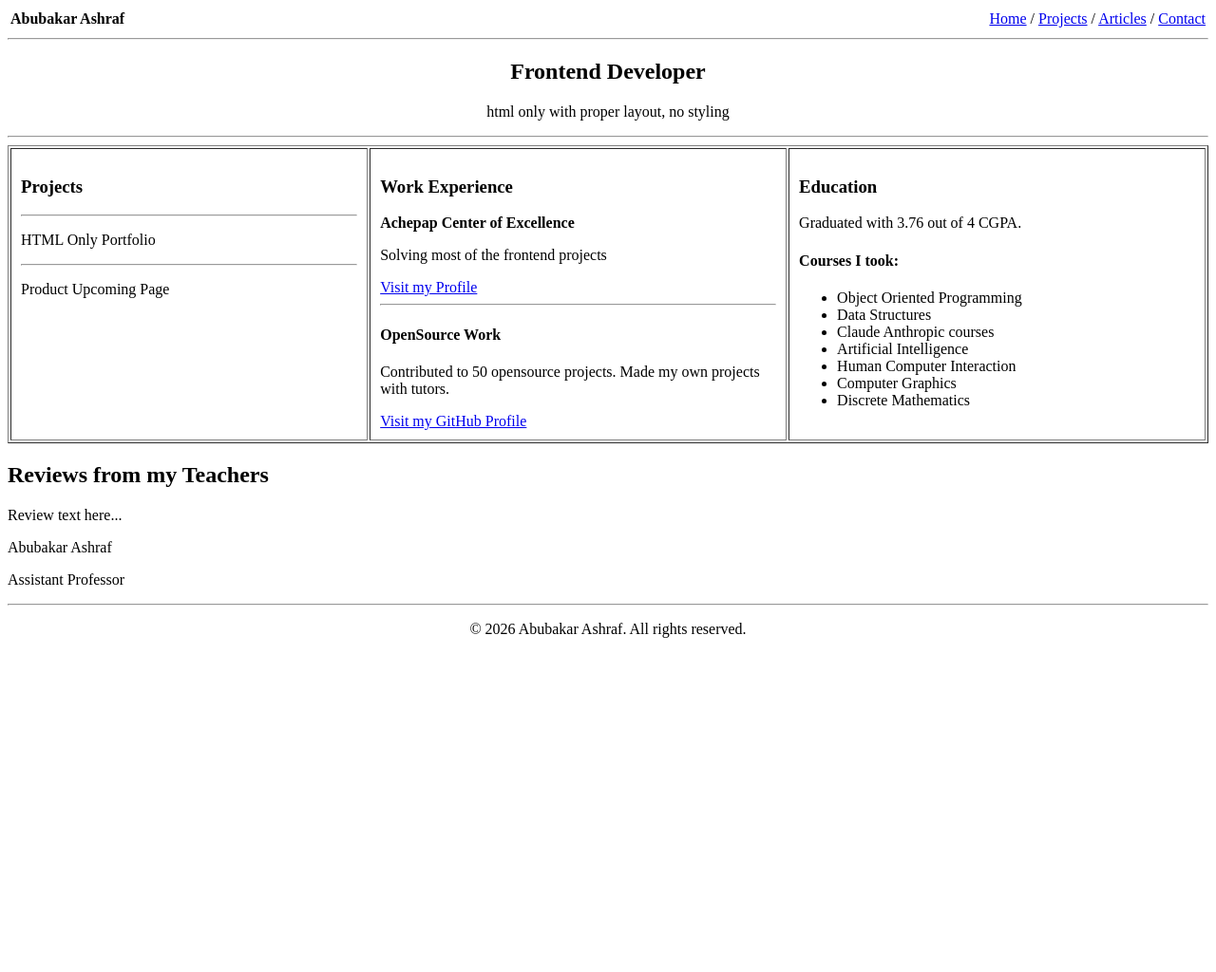
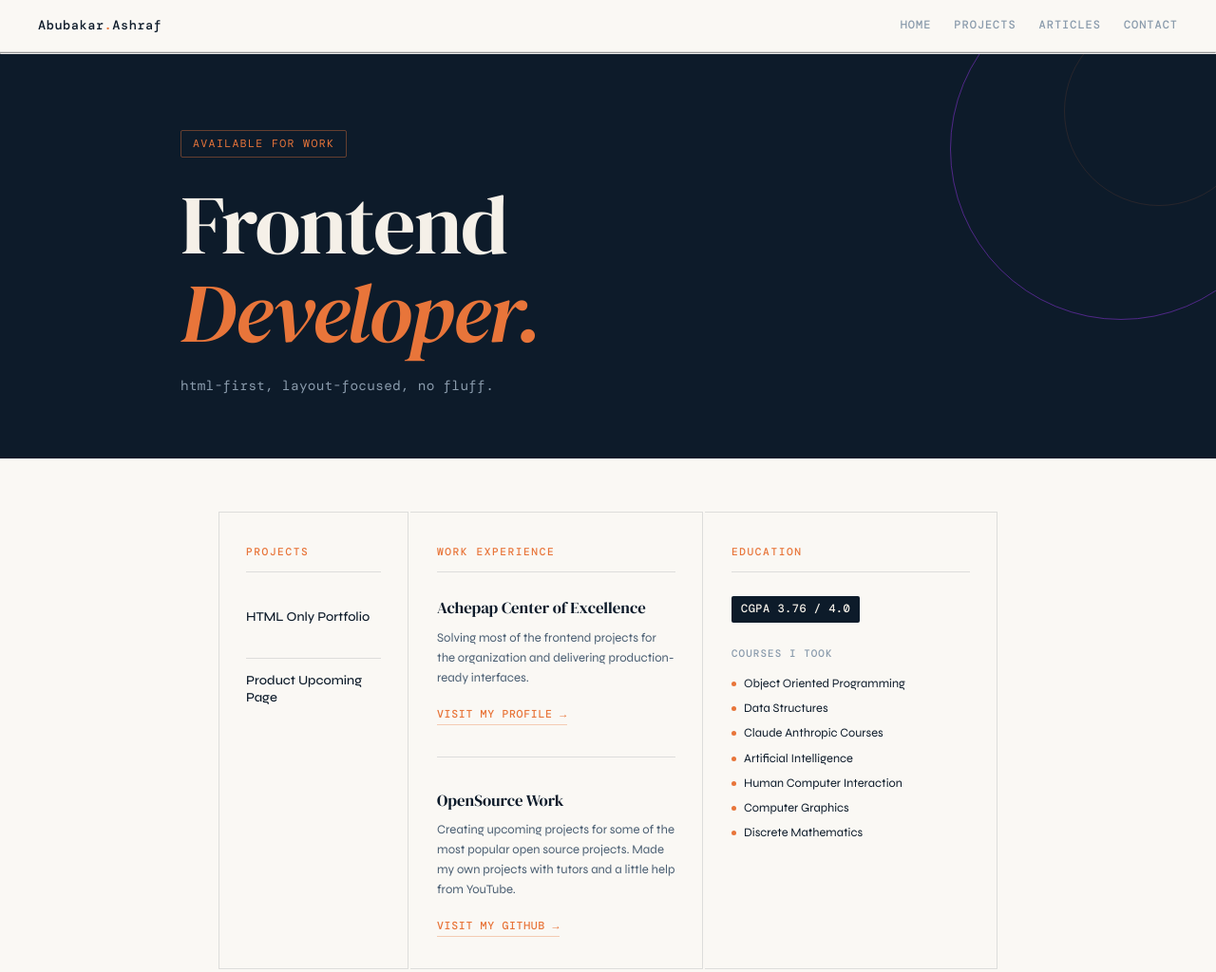
Before and after one commit to Moashralphy/my-code, a plain HTML site: page Index.html in a window 1280 px wide. Shown: the top 1024 px of the page at 95% size. Before the commit the page ends 800 px from the top, so only its background shows below. Drawn offline with nearby package versions, Linux system fonts and the light colour scheme.

Commit message:
update modified:   Index.html and new file:   style.css.css

```diff
--- a/Index.html
+++ b/Index.html
@@ -4,101 +4,138 @@
     <meta charset="UTF-8">
     <meta name="viewport" content="width=device-width, initial-scale=1.0">
     <title>Index</title>
+
+     <!-- Google Fonts -->
+  <link href="https://fonts.googleapis.com/css2?family=DM+Serif+Display:ital@0;1&family=DM+Mono:wght@400;500&family=Syne:wght@400;500;700&display=swap" rel="stylesheet"/>
+
+   <link rel="stylesheet" href="style.css.css">
 </head>
 <body>
+
+
     <!-- HEADER -->
-    <header>
-        <table width="100%">
-            <tr>
-                <td><strong>Abubakar  Ashraf</strong></td>
-                <td align="right">
-                    <a href="#">Home</a> /
-                    <a href="#">Projects</a> /
-                    <a href="#">Articles</a> /
+   <header class="site-header">
+  <span class="site-name">Abubakar<span class="dot">.</span>Ashraf</span>
+  <nav class="header-links">
+    <a href="#">Home</a>
+    <a href="#">Projects</a>
+    <a href="#">Articles</a>
     <a href="#">Contact</a>
-                </td>
-            </tr>
-        </table>
+  </nav>
 </header>
-
     <hr>
 
     <!-- HERO -->
-    <section align="center">
-        <h1>Frontend Developer</h1>
-        <p>html only with proper layout, no styling</p>
+
+    <header class="hero">
+    <div class="hero-inner">
+      <span class="hero-tag">Available for work</span>
+      <h1>Frontend<br><em>Developer.</em></h1>
+      <p class="hero-sub">html-first, layout-focused, no fluff.</p>
+    </div>
+  </header>
+
+    <!-- MAIN CONTENT -->
+     <!-- 3-COLUMN GRID -->
+  <main class="main-grid">
+
+    <!-- PROJECTS -->
+    <section class="col">
+      <h2 class="col-heading">Projects</h2>
+
+      <a href="#" class="project-link">
+        <div class="proj-name">HTML Only Portfolio</div>
+        <div class="proj-arrow">→ View</div>
+      </a>
+      <a href="#" class="project-link">
+        <div class="proj-name">Product Upcoming Page</div>
+        <div class="proj-arrow">→ View</div>
+      </a>
     </section>
 
-    <hr>
+    <!-- WORK EXPERIENCE -->
+    <section class="col">
+      <h2 class="col-heading">Work Experience</h2>
 
-    <!-- MAIN CONTENT -->
-    <main>
-        <table border="1" width="100%" cellpadding="10">
-            <tr>
+      <div class="work-block">
+        <h3 class="work-title">Achepap Center of Excellence</h3>
+        <p class="work-desc">Solving most of the frontend projects for the organization and delivering production-ready interfaces.</p>
+        <a href="#" class="work-link">Visit my Profile →</a>
+      </div>
 
-                <!-- PROJECTS -->
-                <td width="30%" valign="top">
-                    <h3>Projects</h3>
-                    <hr>
-                    <p>HTML Only Portfolio</p>
-                    <hr>
-                    <p>Product Upcoming Page</p>
-                </td>
-
-                <!-- EXPERIENCE -->
-                <td width="35%" valign="top">
-                    <h3>Work Experience</h3>
-
-                    <p><strong>Achepap Center of Excellence</strong></p>
-                    <p>Solving most of the frontend projects</p>
-                    <a href="#">Visit my Profile</a>
-
-                    <hr>
-
-                    <h4>OpenSource Work</h4>
-                    <p>
-                        Contributed to 50 opensource projects.
-                        Made my own projects with tutors.
-                    </p>
-                    <a href="https://github.com/Moashralphy">Visit my GitHub Profile</a>
-                </td>
+      <div class="work-block">
+        <h3 class="work-title">OpenSource Work</h3>
+        <p class="work-desc">Creating upcoming projects for some of the most popular open source projects. Made my own projects with tutors and a little help from YouTube.</p>
+        <a href="#" class="work-link">Visit my GitHub →</a>
+      </div>
+    </section>
 
     <!-- EDUCATION -->
-                <td width="35%" valign="top">
-                    <h3>Education</h3>
-                    <p>
-                        Graduated with 3.76 out of 4 CGPA.
-                    </p>
+    <section class="col">
+      <h2 class="col-heading">Education</h2>
 
-                    <h4>Courses I took:</h4>
-                    <ul>
+      <span class="cgpa-badge">CGPA 3.76 / 4.0</span>
+
+      <p class="courses-label">Courses I took</p>
+      <ul class="course-list">
         <li>Object Oriented Programming</li>
         <li>Data Structures</li>
-                        <li>Claude Anthropic courses</li>
+        <li>Claude Anthropic Courses</li>
         <li>Artificial Intelligence</li>
         <li>Human Computer Interaction</li>
         <li>Computer Graphics</li>
         <li>Discrete Mathematics</li>
       </ul>
-                </td>
+    </section>
 
-            </tr>
-        </table>
   </main>
 
    <!-- Reviews Section -->
-<section>
-<h2>Reviews from my Teachers</h2>
-<!-- Card grid -->
-<div class="cards-grid" border="1" cellpadding="10">
-<!-- Repeat this card for each review -->
-<div class="card">
-<p class="review-text">Review text here...</p>
-<p class="name">Abubakar Ashraf</p>
-<p class="role">Assistant Professor</p>
+<section class="reviews-section">
+  <div class="reviews-inner">
+
+    <p class="section-tag">Kind Words</p>
+    <h2 class="section-title">Reviews from my Teachers</h2>
+
+    <div class="reviews-grid">
+
+      <div class="review-card">
+        <span class="quote-mark">"</span>
+        <p class="review-text">Kindly write your honest reviews here.</p>
+        <div class="reviewer">
+          <div class="reviewer-avatar">AA</div>
+          <div>
+            <p class="reviewer-name">Abubakar Ashraf</p>
+            <p class="reviewer-role">IT Support</p>
+          </div>
+        </div>
       </div>
 
+      <div class="review-card">
+        <span class="quote-mark">"</span>
+        <p class="review-text">Kindly write your honest reviews here.</p>
+        <div class="reviewer">
+          <div class="reviewer-avatar">AA</div>
+          <div>
+            <p class="reviewer-name">Abubakar Ashraf</p>
+            <p class="reviewer-role">IT Support</p>
+          </div>
+        </div>
+      </div>
 
+      <div class="review-card">
+        <span class="quote-mark">"</span>
+        <p class="review-text">Kindly write your honest reviews here.</p>
+        <div class="reviewer">
+          <div class="reviewer-avatar">AA</div>
+          <div>
+            <p class="reviewer-name">Abubakar Ashraf</p>
+            <p class="reviewer-role">IT Support</p>
+          </div>
+        </div>
+      </div>
+
+    </div>
   </div>
 </section>
 
@@ -106,5 +143,6 @@
     <!-- FOOTER -->
     <footer align="center">
         <p>&copy; 2026 Abubakar  Ashraf. All rights reserved.</p>
+    </footer>
 </body>
 </html>
--- /dev/null
+++ b/style.css.css
@@ -0,0 +1,499 @@
+:root {
+  --navy:       #0d1b2a;
+  --navy-mid:   #1b2e42;
+  --navy-light: #243852;
+  --cream:      #f5f0e8;
+  --warm-white: #faf8f4;
+  --accent:     #e8753a;
+  --accent-soft:#f3dece;
+  --muted:      #8a9bac;
+  --text-body:  #4a5e72;
+  --border:     rgba(13, 27, 42, 0.12);
+
+  --serif: 'DM Serif Display', Georgia, serif;
+  --sans:  'Syne', sans-serif;
+  --mono:  'DM Mono', monospace;
+}
+
+/* ─── RESET ─── */
+*, *::before, *::after {
+  box-sizing: border-box;
+  margin: 0;
+  padding: 0;
+}
+
+html {
+  font-size: 16px;
+}
+
+/* ─── SITE HEADER ─── */
+.site-header {
+  display: flex;
+  align-items: center;
+  justify-content: space-between;
+  padding: 1rem 2.5rem;
+  border-bottom: 1px solid var(--border);
+  background: var(--warm-white);
+}
+
+.site-name {
+  font-family: var(--mono);
+  font-size: 0.85rem;
+  font-weight: 500;
+  color: var(--navy);
+  letter-spacing: 0.04em;
+}
+
+.site-name .dot {
+  color: var(--accent);
+}
+
+.header-links {
+  display: flex;
+  gap: 1.5rem;
+}
+
+.header-links a {
+  font-family: var(--mono);
+  font-size: 0.75rem;
+  font-weight: 500;
+  letter-spacing: 0.08em;
+  text-transform: uppercase;
+  color: var(--muted);
+  text-decoration: none;
+  transition: color 0.2s;
+}
+
+.header-links a:hover {
+  color: var(--accent);
+}
+
+/* ─── RESPONSIVE ─── */
+@media (max-width: 700px) {
+  .site-header {
+    flex-direction: column;
+    align-items: flex-start;
+    gap: 0.75rem;
+    padding: 1rem 1.25rem;
+  }
+
+  .header-links {
+    gap: 1rem;
+  }
+}
+
+body {
+  background: var(--warm-white);
+  color: var(--navy);
+  font-family: var(--sans);
+  line-height: 1.65;
+  min-height: 100vh;
+}
+
+/* ─── HERO / PAGE HEADER ─── */
+.hero {
+  background: var(--navy);
+  color: var(--cream);
+  padding: 5rem 2.5rem 4rem;
+  position: relative;
+  overflow: hidden;
+}
+
+.hero::before {
+  content: '';
+  position: absolute;
+  top: -80px;
+  right: -80px;
+  width: 360px;
+  height: 360px;
+  border-radius: 50%;
+  border: 1px solid rgba(136, 52, 214, 0.548);
+}
+
+.hero::after {
+  content: '';
+  position: absolute;
+  top: -40px;
+  right: -40px;
+  width: 200px;
+  height: 200px;
+  border-radius: 50%;
+  border: 1px solid rgba(232, 117, 58, 0.12);
+}
+
+.hero-inner {
+  max-width: 900px;
+  margin: 0 auto;
+  position: relative;
+  z-index: 1;
+}
+
+.hero-tag {
+  display: inline-block;
+  font-family: var(--mono);
+  font-size: 0.72rem;
+  letter-spacing: 0.12em;
+  text-transform: uppercase;
+  color: var(--accent);
+  border: 1px solid rgba(232, 117, 58, 0.4);
+  padding: 4px 12px;
+  border-radius: 2px;
+  margin-bottom: 1.5rem;
+}
+
+.hero h1 {
+  font-family: var(--serif);
+  font-size: clamp(3rem, 7vw, 5.5rem);
+  font-weight: 400;
+  line-height: 1.05;
+  color: var(--cream);
+  letter-spacing: -0.02em;
+}
+
+.hero h1 em {
+  font-style: italic;
+  color: var(--accent);
+}
+
+.hero-sub {
+  margin-top: 1.25rem;
+  font-size: 0.9rem;
+  color: var(--muted);
+  letter-spacing: 0.02em;
+  font-family: var(--mono);
+}
+
+/* ─── MAIN 3-COLUMN GRID ─── */
+.main-grid {
+  max-width: 900px;
+  margin: 0 auto;
+  padding: 3.5rem 2.5rem 5rem;
+  display: grid;
+  grid-template-columns: 200px 1fr 1fr;
+  gap: 2px;
+}
+
+/* ─── COLUMNS ─── */
+.col {
+  padding: 2rem 1.75rem;
+  border: 1px solid var(--border);
+  transition: background 0.15s;
+}
+
+.col + .col {
+  border-left: none;
+}
+
+.col:hover {
+  background: #fdf9f5;
+}
+
+.col-heading {
+  font-family: var(--mono);
+  font-size: 0.7rem;
+  font-weight: 500;
+  letter-spacing: 0.14em;
+  text-transform: uppercase;
+  color: var(--accent);
+  margin-bottom: 1.5rem;
+  padding-bottom: 0.75rem;
+  border-bottom: 1px solid var(--border);
+}
+
+/* ─── PROJECTS ─── */
+.project-link {
+  display: block;
+  text-decoration: none;
+  padding: 0.85rem 0;
+  border-bottom: 1px solid var(--border);
+  transition: padding-left 0.2s;
+}
+
+.project-link:last-child {
+  border-bottom: none;
+}
+
+.project-link:hover {
+  padding-left: 6px;
+}
+
+.proj-name {
+  font-size: 0.85rem;
+  font-weight: 500;
+  color: var(--navy);
+  line-height: 1.35;
+}
+
+.proj-arrow {
+  font-size: 0.7rem;
+  color: var(--accent);
+  margin-top: 2px;
+  opacity: 0;
+  transition: opacity 0.2s;
+}
+
+.project-link:hover .proj-arrow {
+  opacity: 1;
+}
+
+/* ─── WORK EXPERIENCE ─── */
+.work-block {
+  margin-bottom: 2rem;
+  padding-bottom: 2rem;
+  border-bottom: 1px solid var(--border);
+}
+
+.work-block:last-child {
+  border-bottom: none;
+  margin-bottom: 0;
+  padding-bottom: 0;
+}
+
+.work-title {
+  font-family: var(--serif);
+  font-size: 1.05rem;
+  font-weight: 400;
+  color: var(--navy);
+  margin-bottom: 0.4rem;
+}
+
+.work-desc {
+  font-size: 0.82rem;
+  color: var(--text-body);
+  line-height: 1.6;
+  margin-bottom: 0.85rem;
+}
+
+.work-link {
+  display: inline-flex;
+  align-items: center;
+  gap: 6px;
+  font-family: var(--mono);
+  font-size: 0.72rem;
+  font-weight: 500;
+  letter-spacing: 0.06em;
+  text-transform: uppercase;
+  color: var(--accent);
+  text-decoration: none;
+  border-bottom: 1px solid rgba(232, 117, 58, 0.35);
+  padding-bottom: 1px;
+  transition: border-color 0.2s;
+}
+
+.work-link:hover {
+  border-color: var(--accent);
+}
+
+/* ─── EDUCATION ─── */
+.cgpa-badge {
+  display: inline-block;
+  background: var(--navy);
+  color: var(--cream);
+  font-family: var(--mono);
+  font-size: 0.75rem;
+  font-weight: 500;
+  padding: 4px 10px;
+  border-radius: 2px;
+  margin-bottom: 1.5rem;
+  letter-spacing: 0.04em;
+}
+
+.courses-label {
+  font-family: var(--mono);
+  font-size: 0.68rem;
+  font-weight: 500;
+  letter-spacing: 0.1em;
+  text-transform: uppercase;
+  color: var(--muted);
+  margin-bottom: 0.75rem;
+}
+
+.course-list {
+  list-style: none;
+  display: flex;
+  flex-direction: column;
+  gap: 5px;
+}
+
+.course-list li {
+  font-size: 0.8rem;
+  color: var(--navy);
+  display: flex;
+  align-items: center;
+  gap: 8px;
+}
+
+.course-list li::before {
+  content: '';
+  width: 5px;
+  height: 5px;
+  background: var(--accent);
+  border-radius: 50%;
+  flex-shrink: 0;
+}
+
+/* ─── REVIEWS SECTION ─── */
+.reviews-section {
+  background: var(--navy);
+  padding: 5rem 2.5rem;
+}
+
+.reviews-inner {
+  max-width: 900px;
+  margin: 0 auto;
+}
+
+.section-tag {
+  font-family: var(--mono);
+  font-size: 0.7rem;
+  letter-spacing: 0.14em;
+  text-transform: uppercase;
+  color: var(--accent);
+  margin-bottom: 0.6rem;
+}
+
+.section-title {
+  font-family: var(--serif);
+  font-size: clamp(1.6rem, 4vw, 2.4rem);
+  font-weight: 400;
+  color: var(--cream);
+  margin-bottom: 3rem;
+  letter-spacing: -0.01em;
+}
+
+.reviews-grid {
+  display: grid;
+  grid-template-columns: repeat(3, 1fr);
+  gap: 1.25rem;
+}
+
+.review-card {
+  background: var(--navy-mid);
+  border: 1px solid rgba(173, 24, 24, 0.07);
+  border-radius: 4px;
+  padding: 1.75rem;
+  display: flex;
+  flex-direction: column;
+  gap: 1rem;
+  transition: border-color 0.2s, background 0.2s;
+}
+
+.review-card:hover {
+  border-color: rgba(232, 117, 58, 0.3);
+  background: var(--navy-light);
+}
+
+.quote-mark {
+  font-family: var(--serif);
+  font-size: 3rem;
+  line-height: 1;
+  color: var(--accent);
+  opacity: 0.6;
+  display: block;
+  margin-bottom: -0.5rem;
+}
+
+.review-text {
+  font-size: 0.85rem;
+  color: var(--muted);
+  line-height: 1.7;
+  flex: 1;
+}
+
+.reviewer {
+  display: flex;
+  align-items: center;
+  gap: 0.75rem;
+  border-top: 1px solid rgba(233, 2, 2, 0.07);
+  padding-top: 1rem;
+  margin-top: auto;
+}
+
+.reviewer-avatar {
+  width: 36px;
+  height: 36px;
+  border-radius: 50%;
+  background: var(--accent);
+  color: var(--cream);
+  font-family: var(--mono);
+  font-size: 0.65rem;
+  font-weight: 500;
+  letter-spacing: 0.04em;
+  display: flex;
+  align-items: center;
+  justify-content: center;
+  flex-shrink: 0;
+}
+
+.reviewer-name {
+  font-family: var(--sans);
+  font-size: 0.82rem;
+  font-weight: 500;
+  color: var(--cream);
+}
+
+.reviewer-role {
+  font-family: var(--mono);
+  font-size: 0.68rem;
+  letter-spacing: 0.06em;
+  text-transform: uppercase;
+  color: var(--muted);
+  margin-top: 2px;
+}
+
+/* ─── REVIEWS RESPONSIVE ─── */
+@media (max-width: 700px) {
+  .reviews-section {
+    padding: 3rem 1.25rem;
+  }
+
+  .reviews-grid {
+    grid-template-columns: 1fr;
+  }
+}
+
+/* ─── FOOTER ─── */
+footer {
+  border-top: 1px solid var(--border);
+  padding: 1.5rem 2.5rem;
+  display: flex;
+  align-items: center;
+  justify-content: space-between;
+}
+
+footer p {
+  font-family: var(--mono);
+  font-size: 0.72rem;
+  color: var(--muted);
+}
+
+footer a {
+  font-family: var(--mono);
+  font-size: 0.72rem;
+  color: var(--accent);
+  text-decoration: none;
+}
+
+/* ─── RESPONSIVE ─── */
+@media (max-width: 700px) {
+  .hero {
+    padding: 3rem 1.25rem 2.5rem;
+  }
+
+  .main-grid {
+    grid-template-columns: 1fr;
+    padding: 2rem 1.25rem;
+  }
+
+  .col + .col {
+    border-left: 1px solid var(--border);
+    border-top: none;
+  }
+
+  footer {
+    padding: 1.25rem;
+    flex-direction: column;
+    gap: 0.5rem;
+    align-items: flex-start;
+  }
+}
```
Lines whose indentation alone changed are shown as unchanged.
